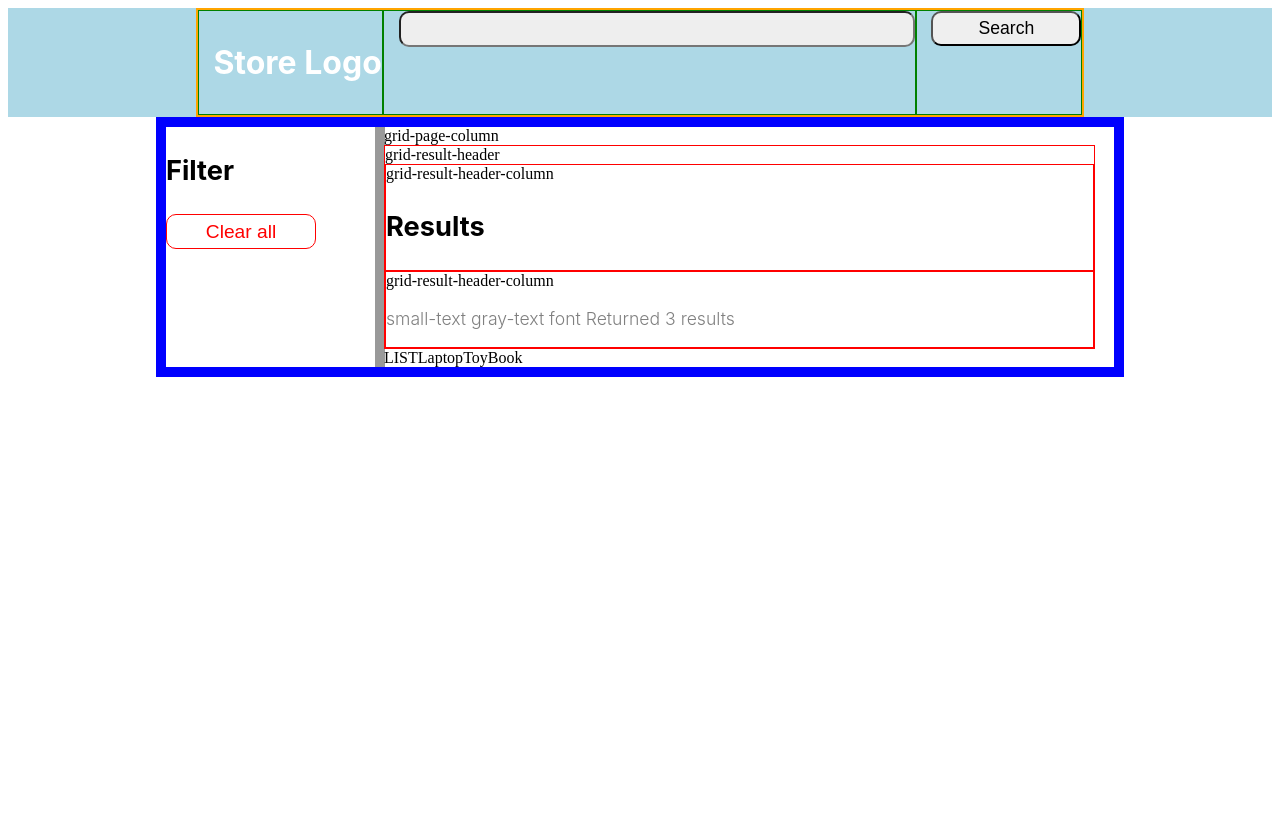
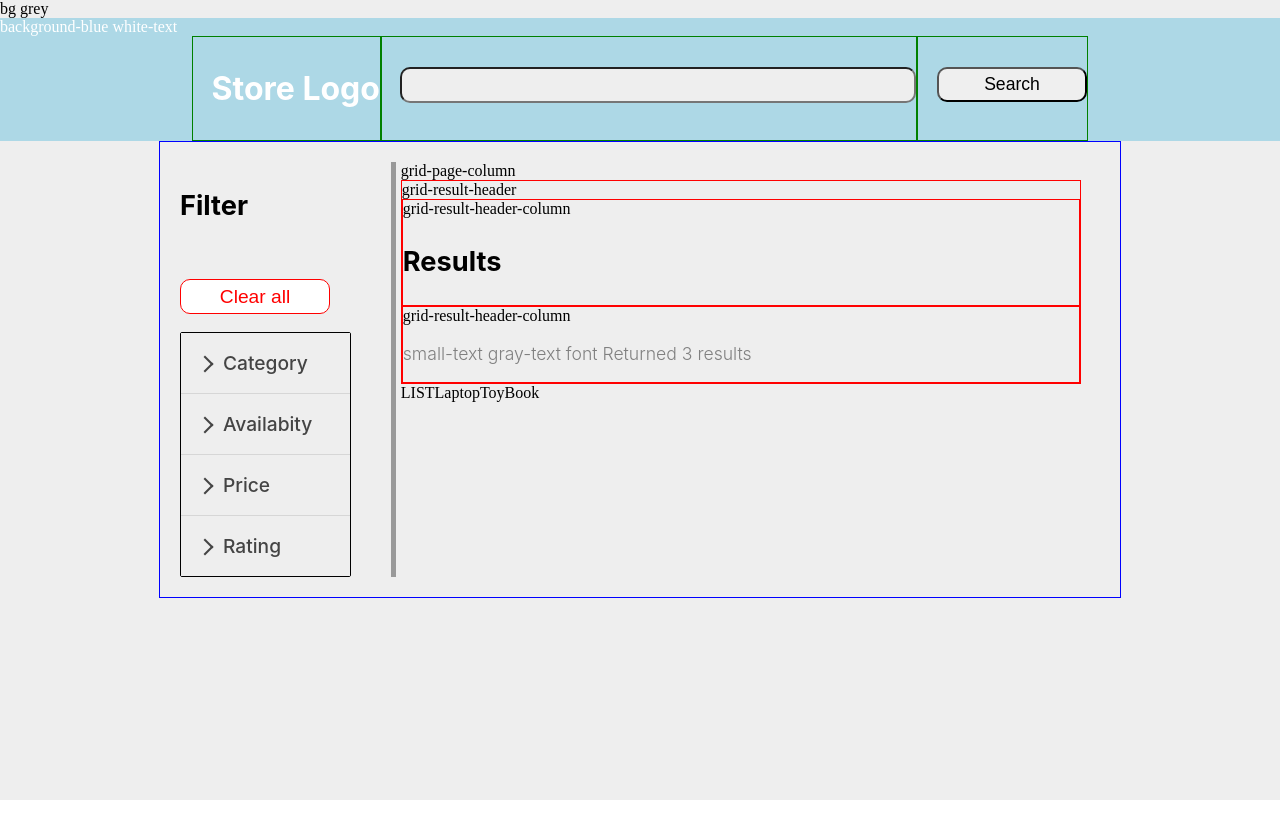
Before and after one commit to EtienneWarneck/ux_prototype_ecommerce, a React (Create React App) app in the folder uxprotoecom/: page / in a window 1280 px wide. Built offline with nearby package versions, Linux system fonts and the light colour scheme.

Commit message:
npm react-accessible-accordion and Checkbox component styling

```diff
--- a/uxprotoecom/package.json
+++ b/uxprotoecom/package.json
@@ -8,6 +8,7 @@
     "@testing-library/user-event": "^7.1.2",
     "radium": "^0.26.0",
     "react": "^16.13.1",
+    "react-accessible-accordion": "^3.0.1",
     "react-dom": "^16.13.1",
     "react-scripts": "3.4.1"
   },
--- a/uxprotoecom/src/App.js
+++ b/uxprotoecom/src/App.js
@@ -1,9 +1,18 @@
 import React, { Component } from 'react';
 import Items from './Items'
+import ItemInfo from './components/ItemInfo';
 import Search from './components/Search';
-import ItemInfo from './components/ItemInfo';
+import Checkbox from './components/Checkbox';
 import Radium, { StyleRoot } from 'radium';
 import './index.css';
+import './accordion.css';
+import {
+  Accordion,
+  AccordionItem,
+  AccordionItemHeading,
+  AccordionItemButton,
+  AccordionItemPanel,
+} from 'react-accessible-accordion';
 
 class App extends Component {
   constructor(props) {
@@ -80,10 +89,12 @@ class App extends Component {
       // style[':hover']={backgroundColor: 'lightred'}
 
       <StyleRoot>
+
+        {/* ENTIRE BACKGROUND */}
+        <div className="background-grey" > bg grey
+
         {/* SEARCH BAR AND LOGO */}
-        <div className="background-white" >
-
-          <div className="background-blue white-text" >
+          <div className="background-blue white-text" >background-blue white-text
             <Search />
           </div>
 
@@ -100,11 +111,62 @@ class App extends Component {
                 style={style}
                 onClick={this.clearAll} />
 
-              {/* <div><br/></div> */}
+              <div><br/></div>
 
-              <div className="font">
+              <div className="font">  {/* change font of accordion */}
 
-                {/* ACCORDION */}
+                {/* REACT-ACCESSIBLE-ACCORDION */}
+                <Accordion allowZeroExpanded="true">
+                <AccordionItem>
+                  <AccordionItemHeading>
+                    <AccordionItemButton>
+                      <span className="medium-text">Category</span>
+                    </AccordionItemButton>
+                  </AccordionItemHeading>
+                  <AccordionItemPanel>
+                    <Checkbox label="Electronics" onFilter={this.onFilter} /> {/* Checkbox component */}
+                    <Checkbox label="Books" onFilter={this.onFilter} />
+                    <Checkbox label="Toys" onFilter={this.onFilter} />
+                    <Checkbox label="School" onFilter={this.onFilter} />
+                  </AccordionItemPanel>
+                </AccordionItem>
+                <AccordionItem>
+                  <AccordionItemHeading>
+                    <AccordionItemButton>
+                      <span className="medium-text">Availabity</span>
+                    </AccordionItemButton>
+                  </AccordionItemHeading>
+                  <AccordionItemPanel>
+                    <Checkbox label="In Stock" onFilter={this.onFilter} />
+                  </AccordionItemPanel>
+                </AccordionItem>
+                <AccordionItem>
+                  <AccordionItemHeading>
+                    <AccordionItemButton>
+                      <span className="medium-text">Price</span>
+                    </AccordionItemButton>
+                  </AccordionItemHeading>
+                  <AccordionItemPanel>
+                    <Checkbox label="Over $500" onFilter={this.onFilter} />
+                    <Checkbox label="$100-$500" onFilter={this.onFilter} />
+                    <Checkbox label="$50-$100" onFilter={this.onFilter} />
+                    <Checkbox label="$10-$50" onFilter={this.onFilter} />
+                    <Checkbox label="Less than $10" onFilter={this.onFilter} />
+                  </AccordionItemPanel>
+                </AccordionItem>
+                <AccordionItem>
+                  <AccordionItemHeading>
+                    <AccordionItemButton>
+                      <span className="medium-text">Rating</span>
+                    </AccordionItemButton>
+                  </AccordionItemHeading>
+                  <AccordionItemPanel>
+                    <Checkbox label="Over 4 Stars" onFilter={this.onFilter} />
+                    <Checkbox label="Over 3 Stars" onFilter={this.onFilter} />
+                    <Checkbox label="Over 2 Stars" onFilter={this.onFilter} />
+                  </AccordionItemPanel>
+                </AccordionItem>
+              </Accordion>
 
               </div>
             </div>
--- /dev/null
+++ b/uxprotoecom/src/accordion.css
@@ -0,0 +1,61 @@
+/**
+* ----------------------------------------------
+* Demo styles
+* ----------------------------------------------
+**/
+.accordion {
+    border: 1px solid rgba(0, 0, 0, 1);
+    border-radius: 2px;
+}
+
+.accordion__item + .accordion__item {
+    border-top: 1px solid rgba(0, 0, 0, 0.1);
+}
+
+.accordion__button {
+    background-color: #eee;
+    color: #444;
+    cursor: pointer;
+    padding: 18px;
+    text-align: left;
+    border: none;
+}
+
+.accordion__button:hover {
+    background-color: rgb(178, 231, 255);
+}
+
+.accordion__button:before {
+    display: inline-block;
+    content: '';
+    height: 10px;
+    width: 10px;
+    margin-right: 12px;
+    border-bottom: 2px solid currentColor;
+    border-right: 2px solid currentColor;
+    transform: rotate(-45deg);
+}
+
+.accordion__button[aria-expanded='true']::before,
+.accordion__button[aria-selected='true']::before {
+    transform: rotate(45deg);
+}
+
+.accordion__panel {
+    padding: 20px;
+    animation: fadein 0.35s ease-in;
+}
+
+/* -------------------------------------------------- */
+/* ---------------- Animation part ------------------ */
+/* -------------------------------------------------- */
+
+@keyframes fadein {
+    0% {
+        opacity: 0;
+    }
+
+    100% {
+        opacity: 1;
+    }
+}
--- a/uxprotoecom/src/components/Checkbox.js
+++ b/uxprotoecom/src/components/Checkbox.js
@@ -14,10 +14,20 @@ export class Checkbox extends Component {
     };
 
     render() {
+        var label = this.props.label;
         return (
-            <div>
-
-            </div>
+            <p className="left entry">
+                <input
+                    type="checkbox"
+                    className="small-input-check"
+                    data-value={label}
+                    onChange={this.onFilter}
+                    defaultChecked={this.state.checked}
+                />
+                <span className="over">
+                    {label}
+                </span>
+            </p>
         )
     }
 }
--- a/uxprotoecom/src/index.css
+++ b/uxprotoecom/src/index.css
@@ -1,35 +1,39 @@
-/* * {
-  border: 1px solid red;
-} */
+body {
+  margin: 0;
+  padding: 0;
+}
 
-.grid-page { /*  */
-  border: 10px solid blue;
+.grid-page {
+  /*  */
+  border: 1px solid blue;
   display: grid;
   width: 75%;
   margin: auto;
   grid-template-columns: repeat(3, 22% 1% 75%);
 }
 
-/* .grid-page-column { /*
-  border: 4px solid lightblue;
+.grid-page-column {
+  /* border: 4px solid lightblue; */
   padding: 20px;
-} */
+}
 
-.grid-result { /*  */
-  border: 10px solid rgb(115, 255, 0);
+.grid-result {
+  /* border: 10px solid rgb(115, 255, 0); */
   display: grid;
   width: 100%;
   margin: auto;
   grid-template-columns: repeat(3, 10% 65% 25%);
 }
 
-.grid-result-column { /*  */
+.grid-result-column {
+  /*  */
   border: 2px solid orange;
   padding: 10px;
 }
 
-.grid-header { /*  */
-  border: 2px solid orange;
+.grid-header {
+  /*  */
+  /* border: 2px solid orange; */
   display: grid;
   width: 70%;
   height: 100%;
@@ -47,22 +51,18 @@
 
 .grid-result-header {
   border: 1px solid red;
-
 }
 
 .grid-result-header-column {
   border: 1px solid red;
-
 }
 
 .grid-item-result {
   border: 1px solid red;
-
 }
 
 .grid-item-rating-column {
   border: 1px solid red;
-
 }
 
 .background-blue {
@@ -73,16 +73,15 @@
   color: white;
 }
 
-.background-white {
-  background: #fff;
+.background-grey { /* ENTIRE BACKGROUND */
+  background: #eee;
   height: 100%;
   min-height: 100vh;
   margin-top: 0px !important;
 }
 
 .black-text {
-  font-size: 2em;
-  color: black;
+  color: #000;
 }
 
 .background-gray {
@@ -90,30 +89,26 @@
 }
 
 .gray-text {
-  font-size: 2em;
   color: grey;
 }
 
 .horizontal-bar {
-  border-left: 10px solid #999;
+  border-left: 5px solid #999;
   height: 100%
-
 }
 
 .images {
   width: 100px;
   height: 100px;
-  border: 1px solid ;
-
+  padding-right: 10px;
 }
 
 .ratings-image {
   border: 1px solid red;
-
 }
 
-
 .input-bar {
+  margin-top: 30px;
   padding-left: 10px;
   background-color: #eee;
   border-radius: 10px;
@@ -122,6 +117,7 @@
 }
 
 .button {
+  margin-top: 30px;
   width: 150px;
   height: 35px;
   font-size: 1.1em;
@@ -156,7 +152,6 @@
   font-weight: 700;
 }
 
-
 /* .header {
   background: #347FA6;
   width: 100%;
@@ -166,9 +161,7 @@
 } */
 
 .font {
-  font-family: -apple-system, BlinkMacSystemFont, "Segoe UI", "Roboto", "Oxygen",
-    "Ubuntu", "Cantarell", "Fira Sans", "Droid Sans", "Helvetica Neue",
-    sans-serif;
+  font-family: -apple-system, BlinkMacSystemFont, "Segoe UI", "Roboto", "Oxygen", "Ubuntu", "Cantarell", "Fira Sans", "Droid Sans", "Helvetica Neue", sans-serif;
   -webkit-font-smoothing: antialiased;
   -moz-osx-font-smoothing: grayscale;
 }
```
Also changed, not shown: 2 other files (tests, documents, lock files or other folders).
